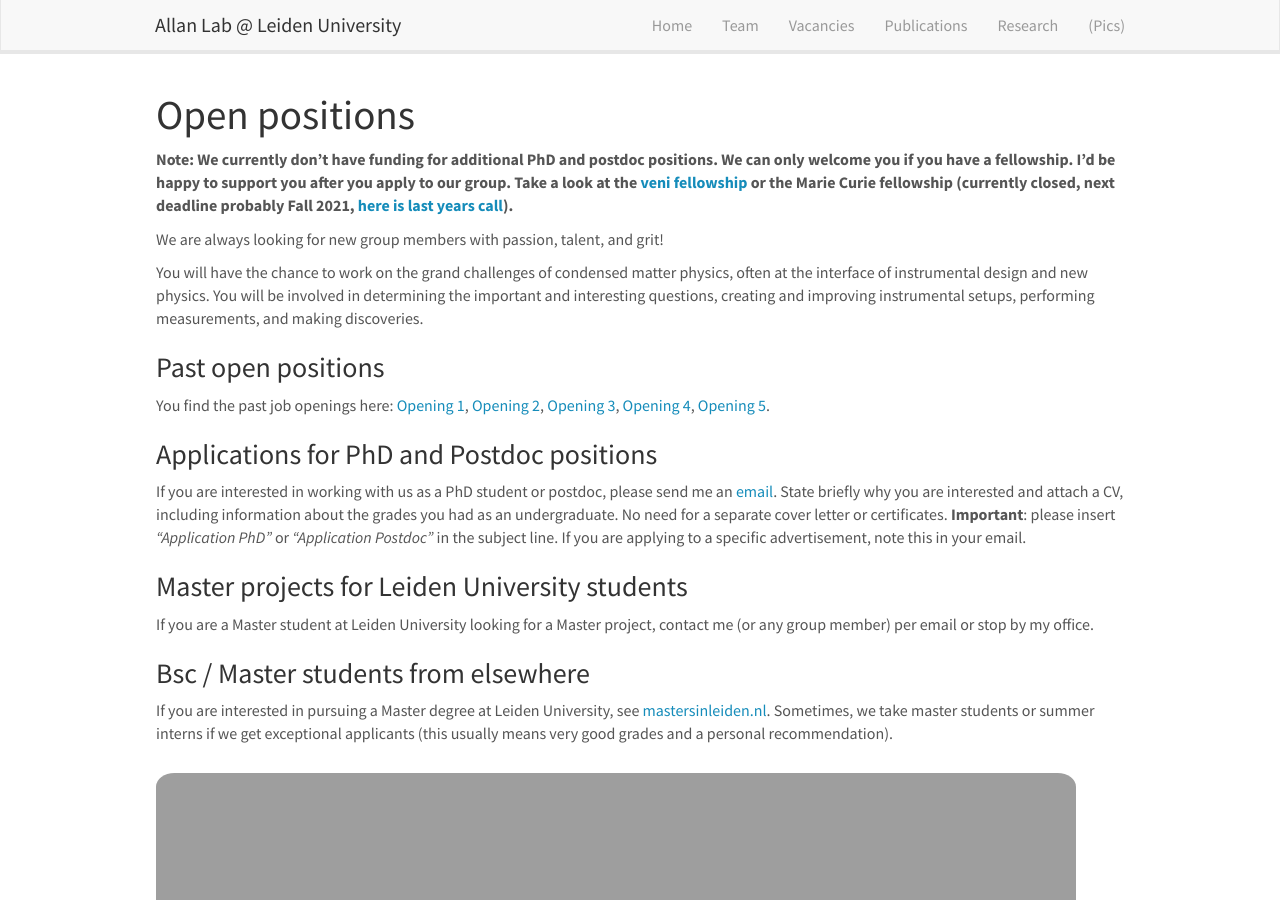
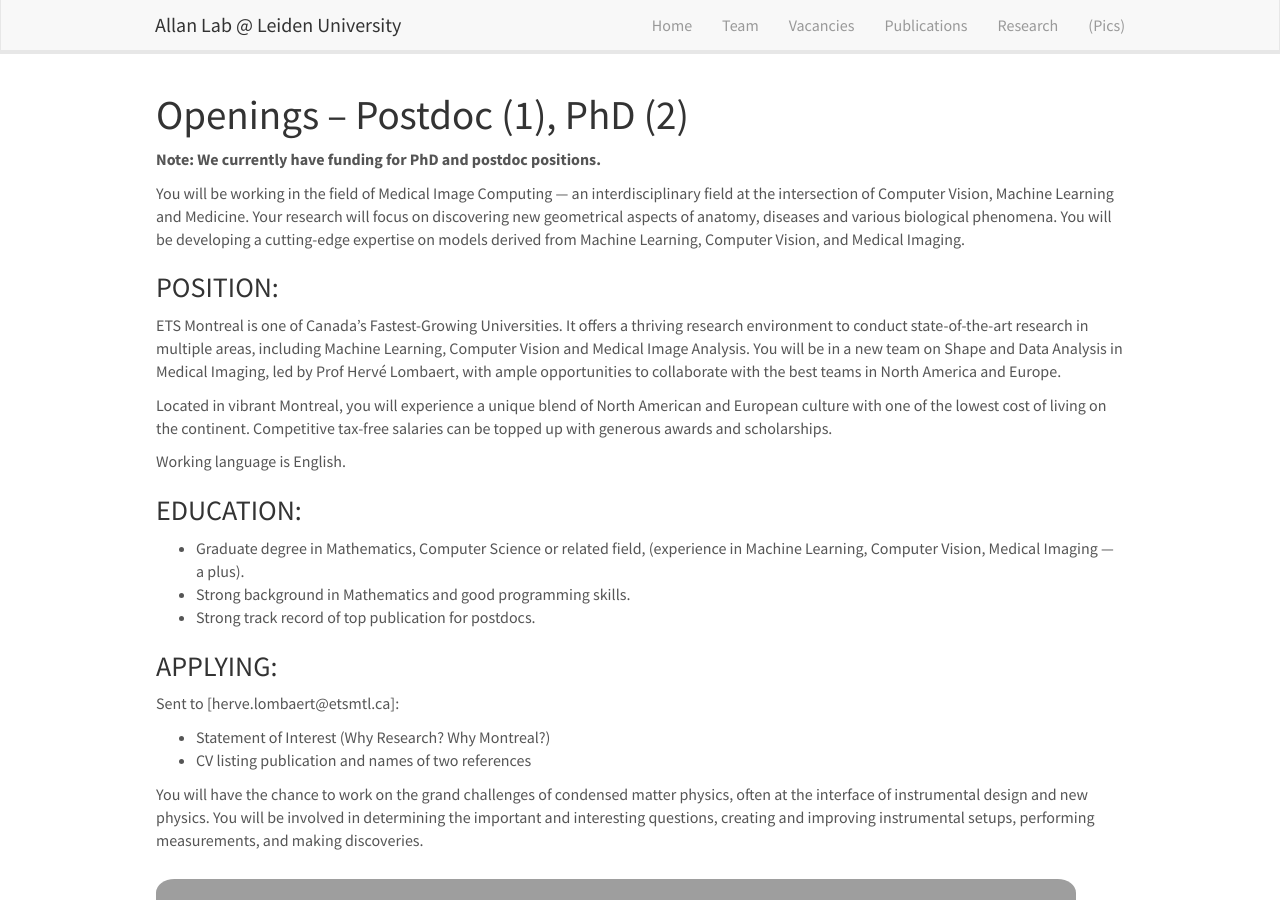
Before and after one commit to kharitz/shapets_website, a Jekyll site: the page built from _pages/openings.md, in a window 1280 px wide and 900 px high. Built offline with Jekyll 4.4.1, drawn with Linux system fonts in a browser that asks for light colours; nearby versions of some CDN libraries.

Commit message:
Update openings.md

```diff
--- a/_pages/openings.md
+++ b/_pages/openings.md
@@ -1,42 +1,42 @@
 ---
-title: "Allan Lab - Vacancies"
+title: "ShapETS - Vacancies"
 layout: textlay
 excerpt: "Openings"
 sitemap: false
 permalink: /vacancies
 ---
 
-# Open positions
+# Openings – Postdoc (1), PhD (2)
 
-**Note: We currently don't have funding for additional PhD and postdoc positions. We can only welcome you if you have a fellowship. I'd be happy to support you after you apply to our group. Take a look at the [veni fellowship](https://www.nwo.nl/en/calls/nwo-talent-programme-veni-science-domain) or the Marie Curie fellowship (currently closed, next deadline probably Fall 2021, [here is last years call]({{ site.baseurl }}/downloads/h2020-wp1820-msca_en.pdf)).**
+**Note: We currently have funding for PhD and postdoc positions.**
 
+You will be working in the field of Medical Image Computing — an interdisciplinary field at the intersection of Computer Vision, Machine Learning and Medicine.
+Your research will focus on discovering new geometrical aspects of anatomy, diseases and various biological phenomena. You will be developing a cutting-edge expertise on models derived from Machine Learning, Computer Vision, and Medical Imaging.
 
+### POSITION:
 
+ETS Montreal is one of Canada's Fastest-Growing Universities. It offers a thriving research environment to conduct state-of-the-art research in multiple areas, including Machine Learning, Computer Vision and Medical Image Analysis. You will be in a new team on Shape and Data Analysis in Medical Imaging, led by Prof Hervé Lombaert, with ample opportunities to collaborate with the best teams in North America and Europe.
 
-We are always looking for new group members with passion, talent, and grit!
+Located in vibrant Montreal, you will experience a unique blend of North American and European culture with one of the lowest cost of living on the continent. Competitive tax-free salaries can be topped up with generous awards and scholarships.
+
+Working language is English.
+
+### EDUCATION:
+
+- Graduate degree in Mathematics, Computer Science or related field,
+  (experience in Machine Learning, Computer Vision, Medical Imaging — a plus).
+- Strong background in Mathematics and good programming skills.
+- Strong track record of top publication for postdocs.
+
+### APPLYING:
+
+Sent to [herve.lombaert@etsmtl.ca]:
+- Statement of Interest   (Why Research?   Why Montreal?)
+- CV listing publication and names of two references
 
 You will have the chance to work on the grand challenges of condensed matter physics, often at the interface of instrumental design and new physics. You will be involved in determining the important and interesting questions, creating and improving instrumental setups, performing measurements, and making discoveries.
 
-### Past open positions
-
-You find the past job openings here:
-[Opening 1]({{ site.baseurl }}/downloads/GeneralPostdoc_2019_v01.pdf),
-[Opening 2]({{ site.baseurl }}/downloads/PPMS_PhD_2019_v01.pdf),
-[Opening 3]({{ site.baseurl }}/downloads/PD.pdf),
-[Opening 4]({{ site.baseurl }}/downloads/PHD1.pdf),
-[Opening 5]({{ site.baseurl }}/downloads/PHD2.pdf).
-
-### Applications for PhD and Postdoc positions
-If you are interested in working with us as a PhD student or postdoc, please send me an [email](mailto:milan.allan@gmail.com). State briefly why you are interested and attach a CV, including information about the grades you had as an undergraduate. No need for a separate cover letter or certificates. **Important**: please insert _"Application PhD"_ or _"Application Postdoc"_ in the subject line. If you are applying to a specific advertisement, note this in your email.
-
-
-### Master projects for Leiden University students
-If you are a Master student at Leiden University looking for a Master project, contact me (or any group member) per email or stop by my office.
-
-### Bsc / Master students from elsewhere
-If you are interested in pursuing a Master degree at Leiden University, see [mastersinleiden.nl](http://www.mastersinleiden.nl/programmes/physics/en/introduction). Sometimes, we take master students or summer interns if we get exceptional applicants (this usually means very good grades and a personal recommendation).
-
 
 <figure>
-<img src="{{ site.url }}{{ site.baseurl }}/images/picpic/Gallery/DSC_0696.jpg" width="95%">
+<img src="{{ site.url }}{{ site.baseurl }}/images/picpic/montreal-skyline.jpg" width="95%">
 </figure>
```
